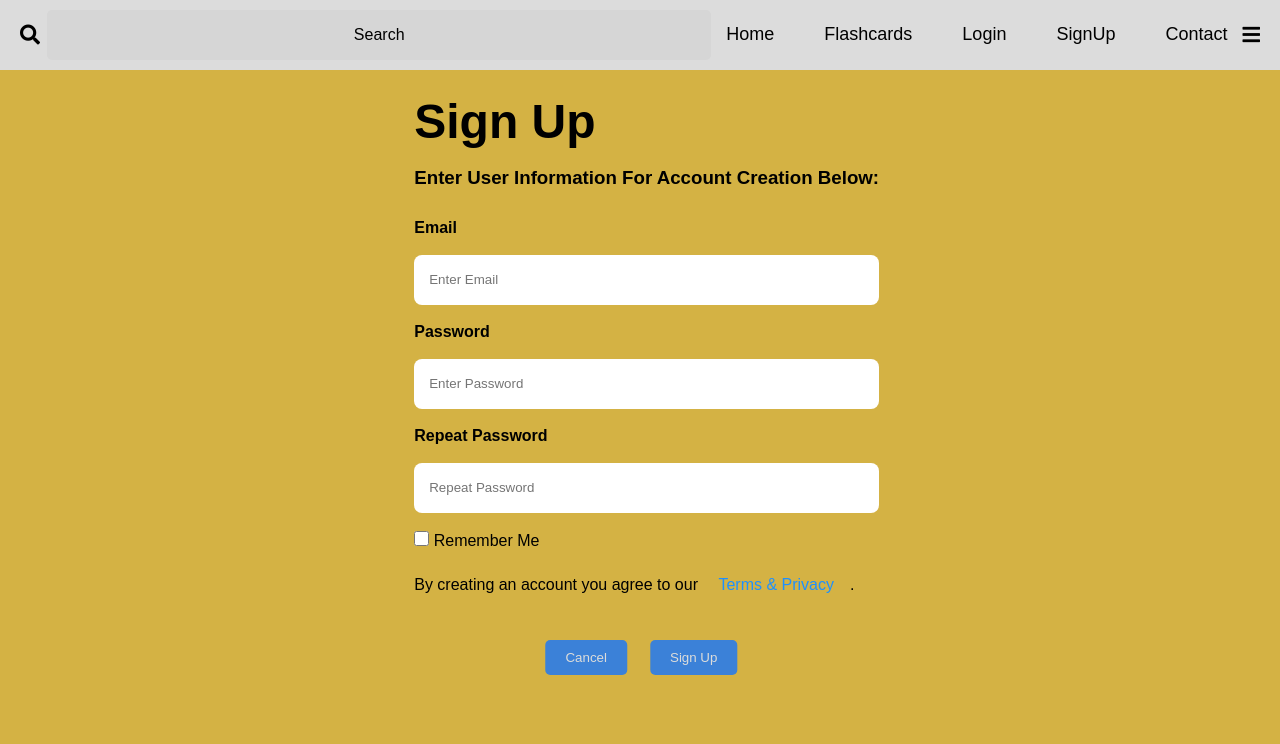
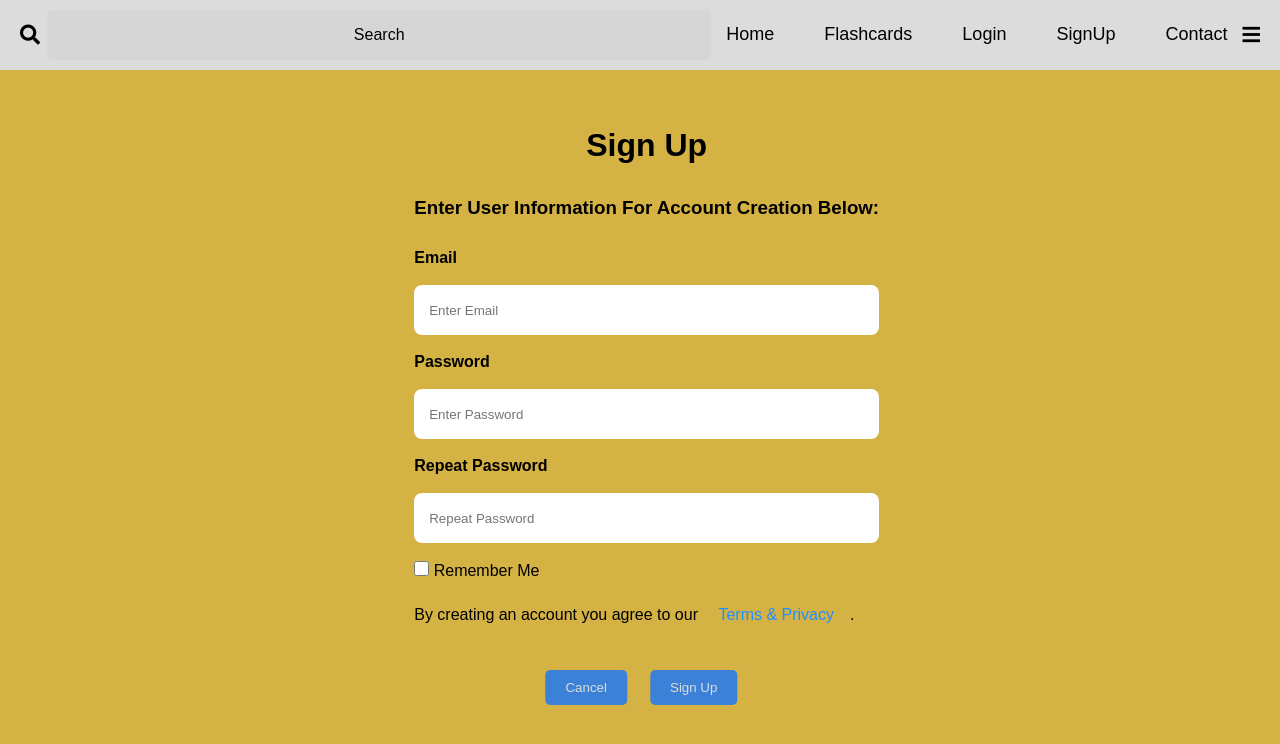
Before and after one commit to talhakhadim/CSCI441_flash_card_app, a plain HTML site: page Flashcard/signup.html in a window 1280 px wide. Drawn offline with Linux system fonts and the light colour scheme.

Commit message:
Signup update
updated container name in sign-up html file

```diff
--- a/Flashcard/signup.html
+++ b/Flashcard/signup.html
@@ -41,7 +41,7 @@
 
 
 <section class="signup">
-<div class="container-login">
+<div class="container-signup">
     <h1>Sign Up</h1>
      <div class ="signup-wrapper">
         <div class = "signup-form">
--- a/Flashcard/styles.css
+++ b/Flashcard/styles.css
@@ -369,6 +369,23 @@ textarea:focus{
     font-weight: bold;
 }
 
+.login-wrapper{
+    display:flex;
+    justify-content: center;
+
+}
+
+.login-form h3{
+    font-size:px;
+    margin-bottom: 30px;
+    font-weight: bold;
+}
+
+.form-group{
+    margin-bottom: 20px;
+
+}
+
 .container-signup {
   max-width: 800px;
   margin:0 auto;
@@ -381,21 +398,11 @@ textarea:focus{
     text-align: center;
 }
 
-.login-wrapper{
-    display:flex;
-    justify-content: center
-
-}
-
-.login-form h3{
-    font-size:px;
-    margin-bottom: 30px;
-    font-weight: bold;
-}
-
-.form-group{
-    margin-bottom: 20px;
-
+.signup h1 {
+  text-align: center;
+  font-size: 2em;
+  margin-bottom: 15px;
+  margin-top: 2em;
 }
 
 .signup-body {
@@ -412,7 +419,7 @@ textarea:focus{
 
 .signup-wrapper{
     display:flex;
-    justify-content: center
+    justify-content: center;
 
 }
 
@@ -483,7 +490,7 @@ textarea:focus{
   .cancelbtn{
     background-color: #3b81d8;
     color:#dcdcda;
-    padding: 6px 10px;
+    padding: 10px 20px;
     border: none;
     border-radius: 5px;
     cursor: pointer;
```
